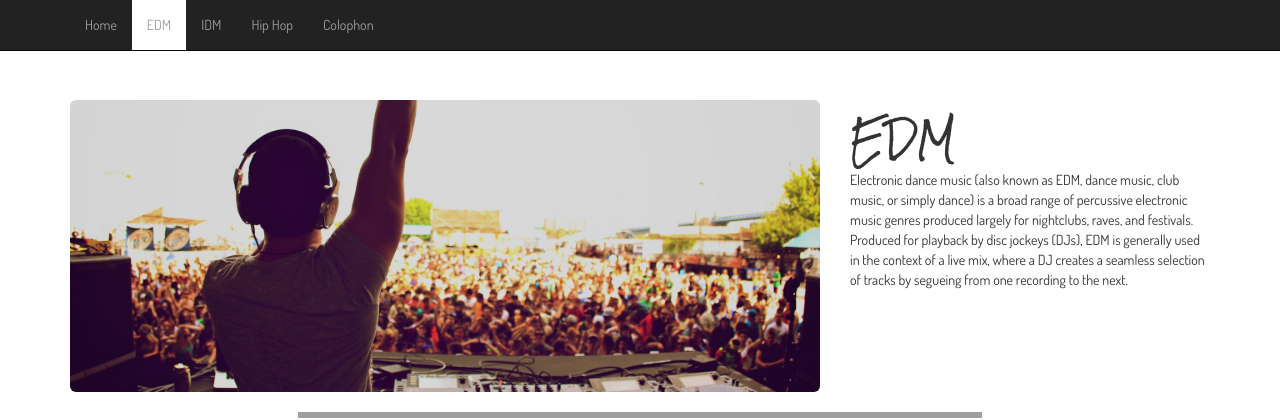
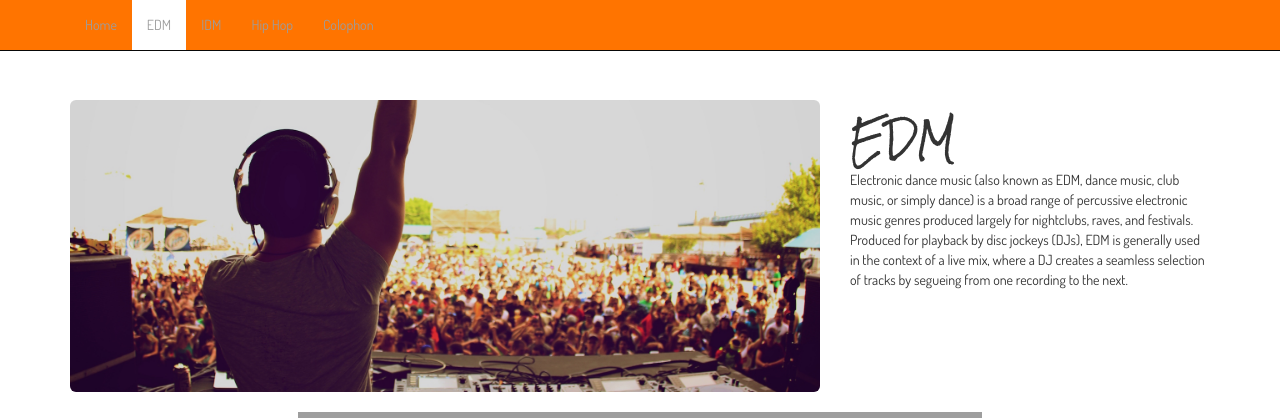
Before and after one commit to t0pgunn/Project1, a PHP site: page /EDM.php in a window 1280 px wide. Shown: the top 420 px of the page. Run offline with PHP 8.4, Linux system fonts and the light colour scheme; grey boxes are pictures that could not be loaded.

Commit message:
ruairi is watching me

```diff
--- a/css/styles-genre.css
+++ b/css/styles-genre.css
@@ -23,6 +23,17 @@ hr {
     padding: 0px;
 }
 
+.navbar-fixed-top {
+    background-color: #FF7400;
+}
+
+.navbar-nav li {
+    background-color: #FF7400;
+}
+
+.navbar-nav .current {
+    background-color: white;
+}
 footer {
     padding: 30px 0;
 }
```
